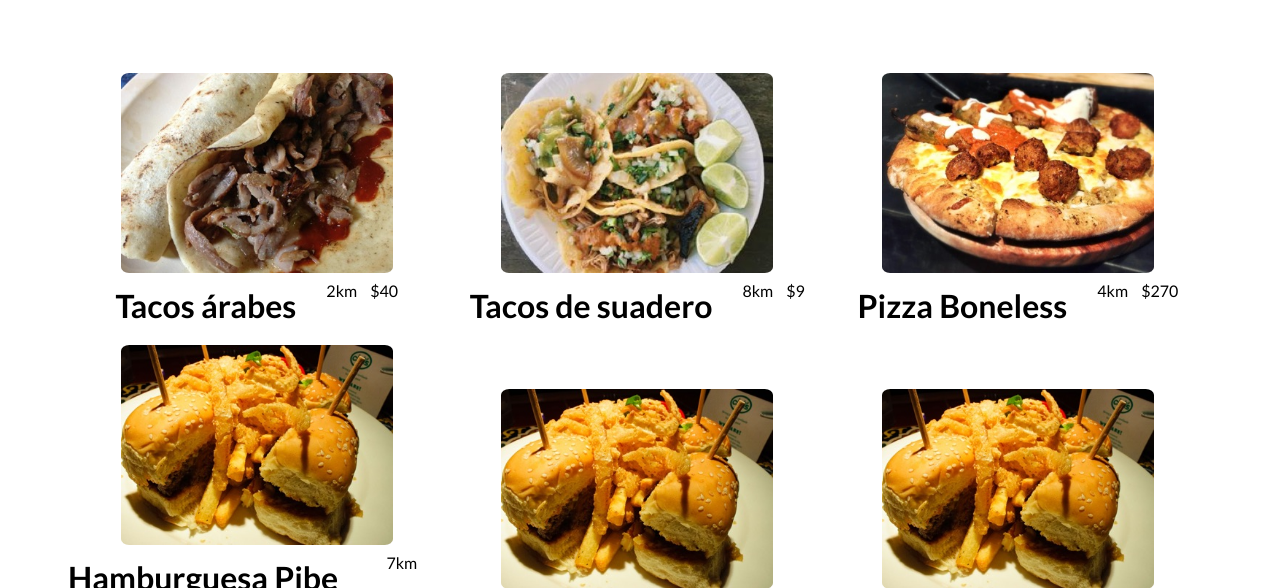
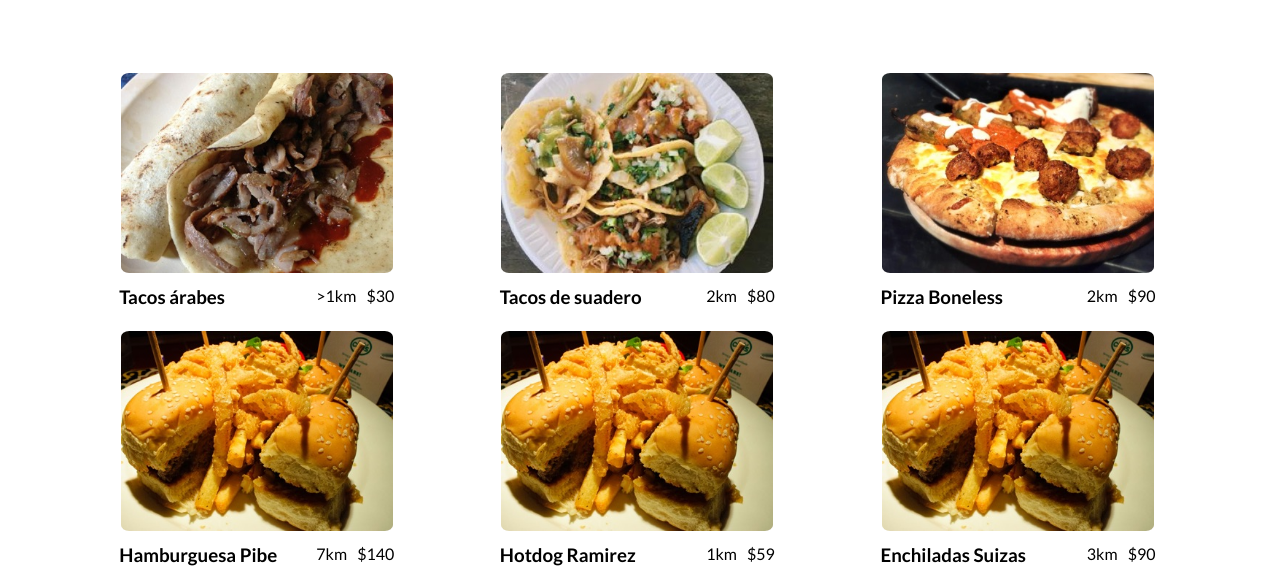
Before and after one commit to marttinn/foodboard-skeleton, a plain HTML site: page index.html in a window 1280 px wide. Shown: the part 212-800 px from the top of the page. Drawn offline with Linux system fonts and the light colour scheme.

Commit message:
correct details of dishes

```diff
--- a/css/style.css
+++ b/css/style.css
@@ -125,7 +125,9 @@ textarea:focus, input:focus{
 .detail * {
     margin: 0;
     margin-bottom: 20px;
-    margin-top: 5px;
+    margin-top: 10px;
+    float: right;
+    margin-right: 0px;
 }
 
 .detail h3{
@@ -134,8 +136,11 @@ textarea:focus, input:focus{
 }
 
 .detail .km {
-    margin-right: 10px;
+    margin-right: 5px;
+}
 
+.detail {
+    width: 275px;
 }
 
 .more{
@@ -190,7 +195,7 @@ textarea:focus, input:focus{
 
 .dishname{
     display: inline-block;
-    font-size: 2em;
+    /* font-size: 2em; */
     margin-top: 10px;
 }
 
@@ -318,3 +323,10 @@ textarea:focus, input:focus{
 .closeimg{
     height: 30px;
 }
+
+.pricer{
+    margin-right: 10px;
+    float: right;
+    margin-right: 0;
+    margin-left: 10px;
+}
--- a/index.html
+++ b/index.html
@@ -43,24 +43,24 @@
                     <img src="img/taco1.jpg">
                     <div class="detail">
                         <h3 class="dishname">Tacos árabes</h3>
-                        <p class="km">2km</p>
-                        <p>$40</p>
+                        <p class="pricer">$30</p>
+                        <span>>1km</span>
                     </div>
                 </div>
                 <div class="dish">
                     <img src="img/taco2.jpg">
                     <div class="detail">
                         <h3 class="dishname">Tacos de suadero</h3>
-                        <p class="km">8km</p>
-                        <p>$9</p>
+                        <p class="pricer">$80</p>
+                        <span>2km</span>
                     </div>
                 </div>
                 <div class="dish">
                     <img src="img/pizza.jpg">
                     <div class="detail">
                         <h3 class="dishname">Pizza Boneless</h3>
-                        <p class="km">4km</p>
-                        <p>$270</p>
+                        <p class="pricer">$90</p>
+                        <span>2km</span>
                     </div>
                 </div>
             </div>
@@ -70,24 +70,24 @@
                     <img src="img/burger.jpg">
                     <div class="detail">
                         <h3 class="dishname">Hamburguesa Pibe</h3>
-                        <p class="km">7km</p>
-                        <p>$140</p>
+                        <p class="pricer">$140</p>
+                        <span>7km</span>
                     </div>
                 </div>
                 <div class="dish">
                     <img src="img/burger.jpg">
                     <div class="detail">
                         <h3 class="dishname">Hotdog Ramirez</h3>
-                        <p class="km">1km</p>
-                        <p>$59</p>
+                        <p class="pricer">$59</p>
+                        <span>1km</span>
                     </div>
                 </div>
                 <div class="dish">
                     <img src="img/burger.jpg">
                     <div class="detail">
                         <h3 class="dishname">Enchiladas Suizas</h3>
-                        <p class="km">2km</p>
-                        <p>$110</p>
+                        <p class="pricer">$90</p>
+                        <span>3km</span>
                     </div>
                 </div>
             </div>
```
